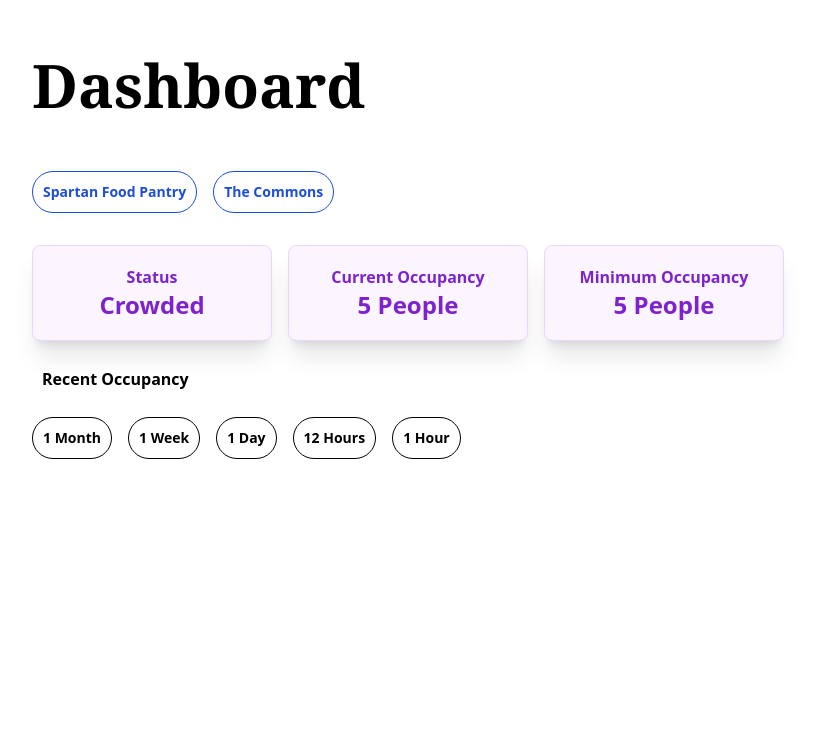
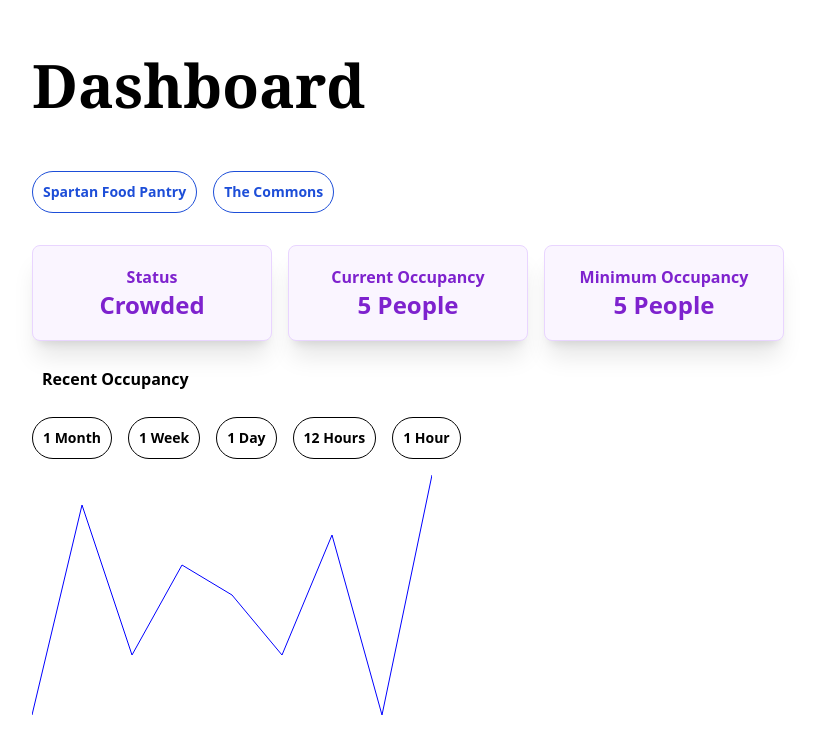
Before and after one commit to S23-PNM/web-ui, a Next.js app: page / in a window 1280 px wide. Shown: the top 754 px of the page, without its empty margins (16-831 px from the left). Built offline with nearby package versions, Linux system fonts and the light colour scheme.

Commit message:
added a graph !

```diff
--- a/src/components/graph.js
+++ b/src/components/graph.js
@@ -1,10 +1,35 @@
-function GraphTab(props) {
-    return (
-        <div className="inline-block text-sm mr-4 font-bold mb-4 rounded-full border border-black text-black py-2 px-4 hover:bg-black hover:text-white transition-colors duration-200" style={{padding: '10px'}}>
-            {props.title}
+import React, { useRef, useEffect } from 'react';
 
-        </div>
-    )
+function GraphTab({ data, width, height, color }) {
+  const canvasRef = useRef(null);
+
+  useEffect(() => {
+    const canvas = canvasRef.current;
+    const context = canvas.getContext('2d');
+
+    // Clear canvas
+    context.clearRect(0, 0, width, height);
+
+    // Set line color
+    context.strokeStyle = color;
+
+    // Draw data points
+    context.beginPath();
+    for (let i = 0; i < data.length; i++) {
+      const x = (i / (data.length - 1)) * width;
+      const y = (1 - data[i]) * height;
+      if (i === 0) {
+        context.moveTo(x, y);
+      } else {
+        context.lineTo(x, y);
+      }
+    }
+
+    // Draw line
+    context.stroke();
+  }, [data, width, height, color]);
+
+  return <canvas ref={canvasRef} width={width} height={height} />;
 }
 
 export default GraphTab;
--- a/src/pages/index.js
+++ b/src/pages/index.js
@@ -5,6 +5,8 @@ import TimeTab from "../components/time-tab";
 import GraphTab from "../components/graph";
 
 export default function Home() {
+
+  const data = [0.2, 0.9, 0.4, 0.7, 0.6, 0.4, 0.8, 0.2, 1.0];
 
   return (
     <main>
@@ -26,6 +28,11 @@ export default function Home() {
       <TimeTab title="12 Hours" />
       <TimeTab title="1 Hour" />
       </div>
+
+      <div>
+        <GraphTab data={data} width={400} height={300} color="blue" />
+      </div>
+
     </main>
   )
 }
```
